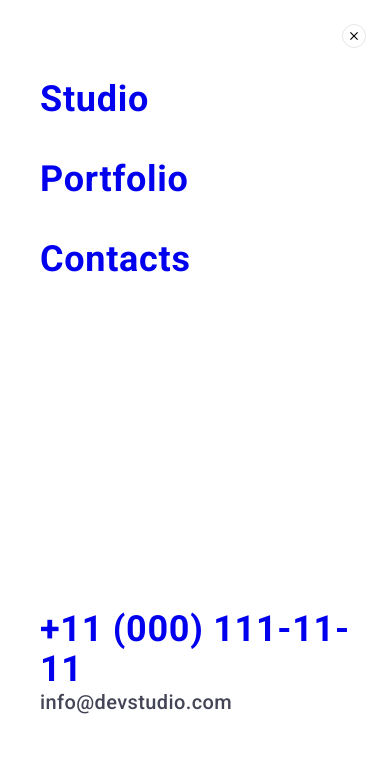
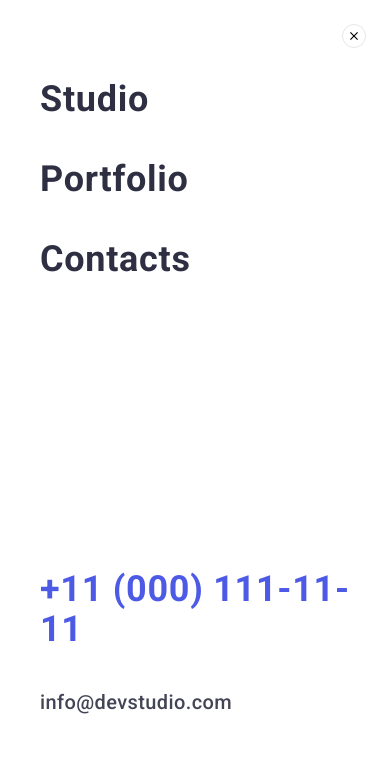
Before and after one commit to HelenBoyko/goit-markup-hw-07, a plain HTML site: page index.html in a window 390 px wide. Both pictures are taken after a click on the button 358 px from the left and 35 px from the top of the page. Shown: the top 761 px of the page. Drawn offline with nearby package versions, Linux system fonts and the light colour scheme.

Commit message:
mobile-menu

```diff
--- a/css/mobile-menu.css
+++ b/css/mobile-menu.css
@@ -84,6 +84,7 @@
         text-align: left;
     }
 
+    .mobile-adress-menu .list,
     .mobile-nav-menu li.mobile-nav-item:not(:last-child) {
         margin-bottom: 40px;
     }
@@ -95,6 +96,25 @@
         line-height: 1.11;
         letter-spacing: 0.02em;
         text-transform: capitalize;
+
+    }
+
+    .mobile-adress-menu .tel {
+        color: var(--link-button-color)
+    }
+
+    .menu-link {
+        display: block;
+        font-weight: 500;
+        font-size: 16px;
+        line-height: 1.5;
+        letter-spacing: 0.02em;
+        color: #2E2F42;
+    }
+
+    .menu-link:hover,
+    .menu-link:focus {
+        color: var(--accent-color);
     }
 
     .mobile-adress-menu {
@@ -107,6 +127,7 @@
         line-height: 1.2;
         letter-spacing: 0.02em;
         color: #434455;
+
     }
 
     .mobile-socmedia-list {
```
